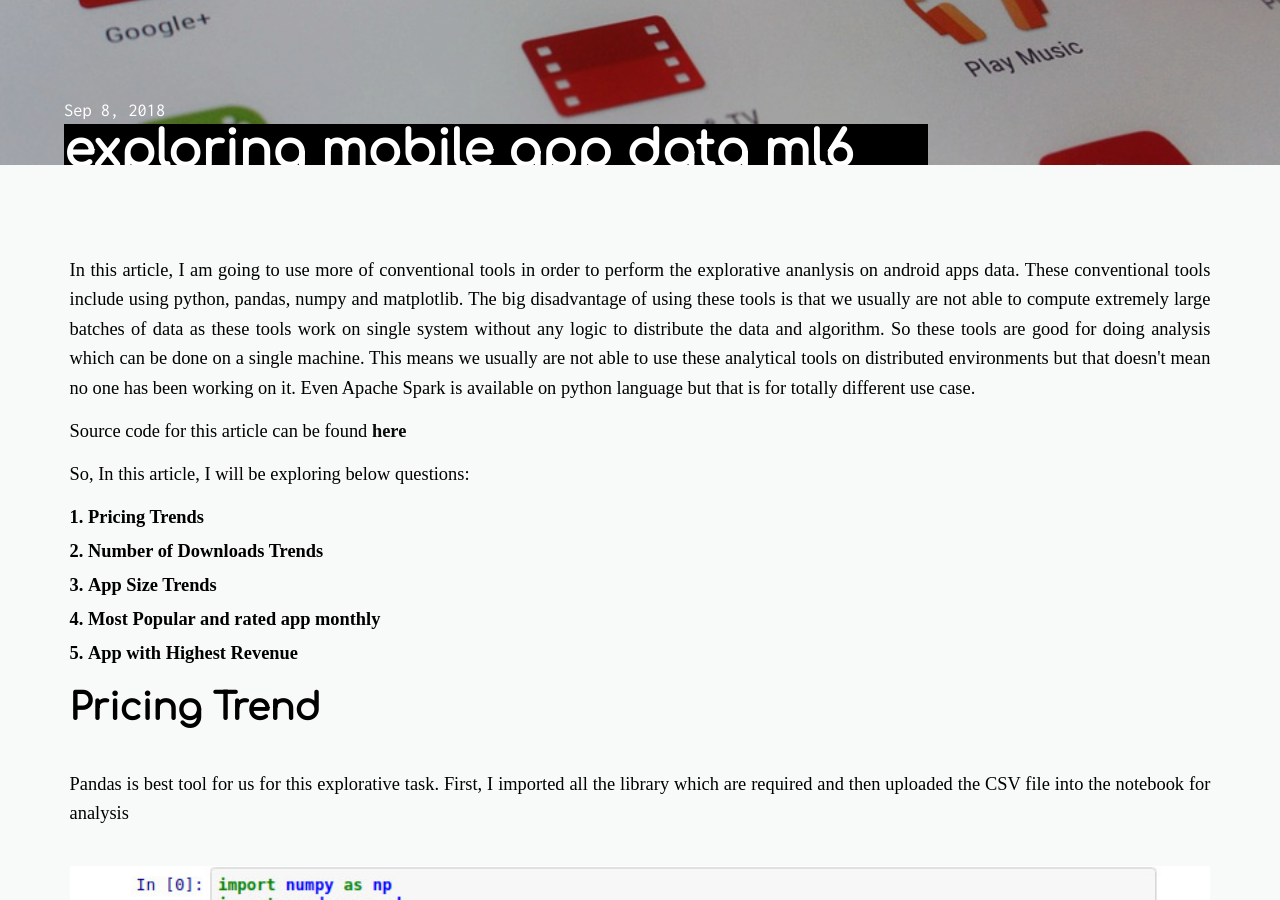
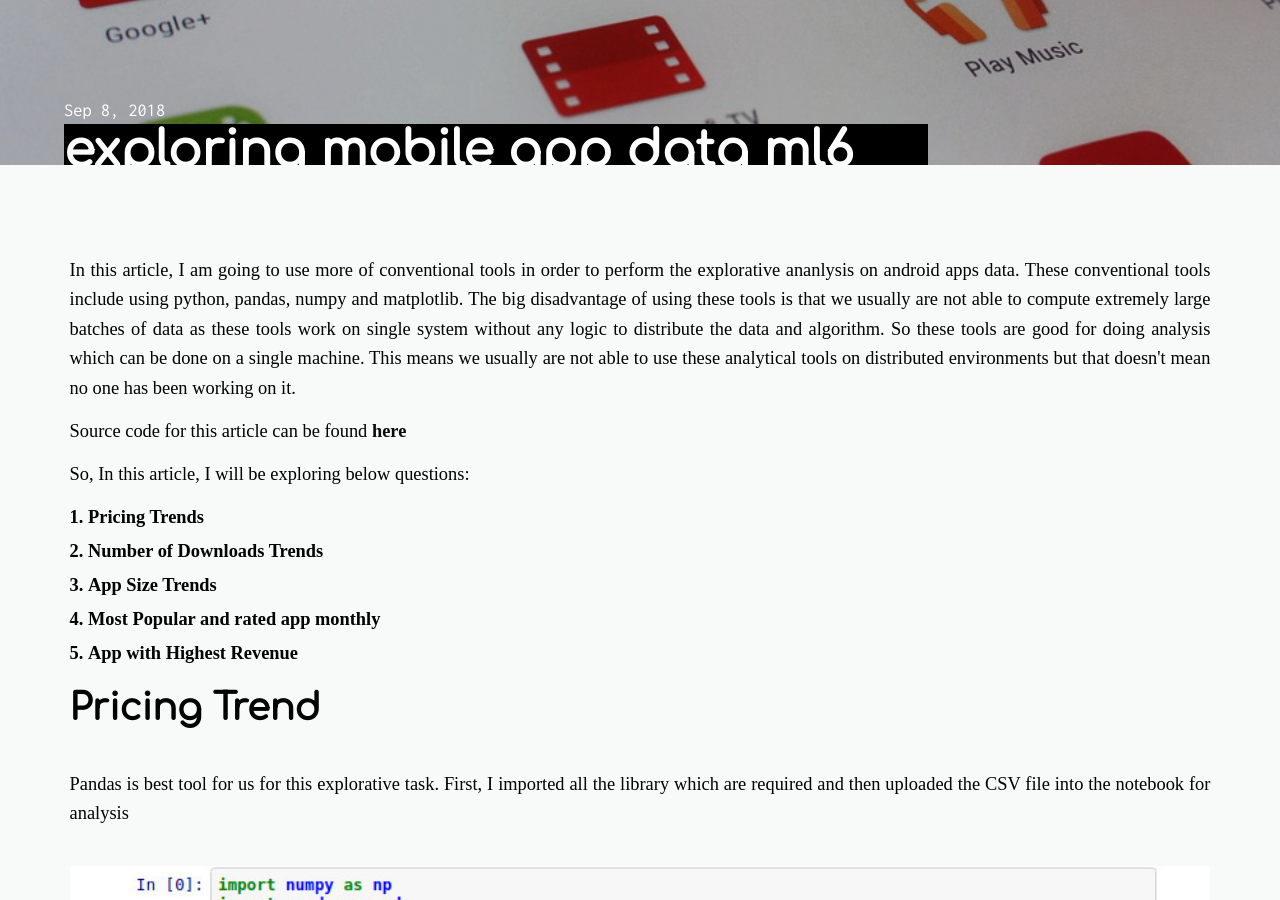
Before and after one commit to daftengineer/daftengineer.github.io, a Jekyll site: the page built from _posts/2018-09-08-Exploring-mobile-app-data.markdown, in a window 1280 px wide and 900 px high, scrolled down 479 px. Built offline with Jekyll 4.4.1, drawn with Linux system fonts in a browser that asks for light colours; nearby versions of some CDN libraries.

Commit message:
Update 2018-09-08-Exploring-mobile-app-data.markdown

```diff
--- a/_posts/2018-09-08-Exploring-mobile-app-data.markdown
+++ b/_posts/2018-09-08-Exploring-mobile-app-data.markdown
@@ -8,7 +8,7 @@ image-sm: https://daftengineer.github.io/media_assets/apps.jpg
 ---
 
 <div style="color:black;"><p></p>
-<p style="text-align:justify;">In this article, I am going to use more of conventional tools in order to perform the explorative ananlysis on android apps data. These conventional tools include using python, pandas, numpy and matplotlib. The big disadvantage of using these tools is that we usually are not able to compute extremely large batches of data as these tools work on single system without any logic to distribute the data and algorithm. So these tools are good for doing analysis which can be done on a single machine. This means we usually are not able to use these analytical tools on distributed environments but that doesn't mean no one has been working on it. Even Apache Spark is available on python language but that is for totally different use case.</p>
+<p style="text-align:justify;">In this article, I am going to use more of conventional tools in order to perform the explorative ananlysis on android apps data. These conventional tools include using python, pandas, numpy and matplotlib. The big disadvantage of using these tools is that we usually are not able to compute extremely large batches of data as these tools work on single system without any logic to distribute the data and algorithm. So these tools are good for doing analysis which can be done on a single machine. This means we usually are not able to use these analytical tools on distributed environments but that doesn't mean no one has been working on it.</p>
 <p style="text-align:justify;">Source code for this article can be found <a href = "https://github.com/daftengineer/MachineLearningProjects/blob/master/Exploring_Android_App_Data.ipynb">here</a></p>
 <p style="text-align:justify;">So, In this article, I will be exploring below questions:</p>
  <b> <ol>
```
